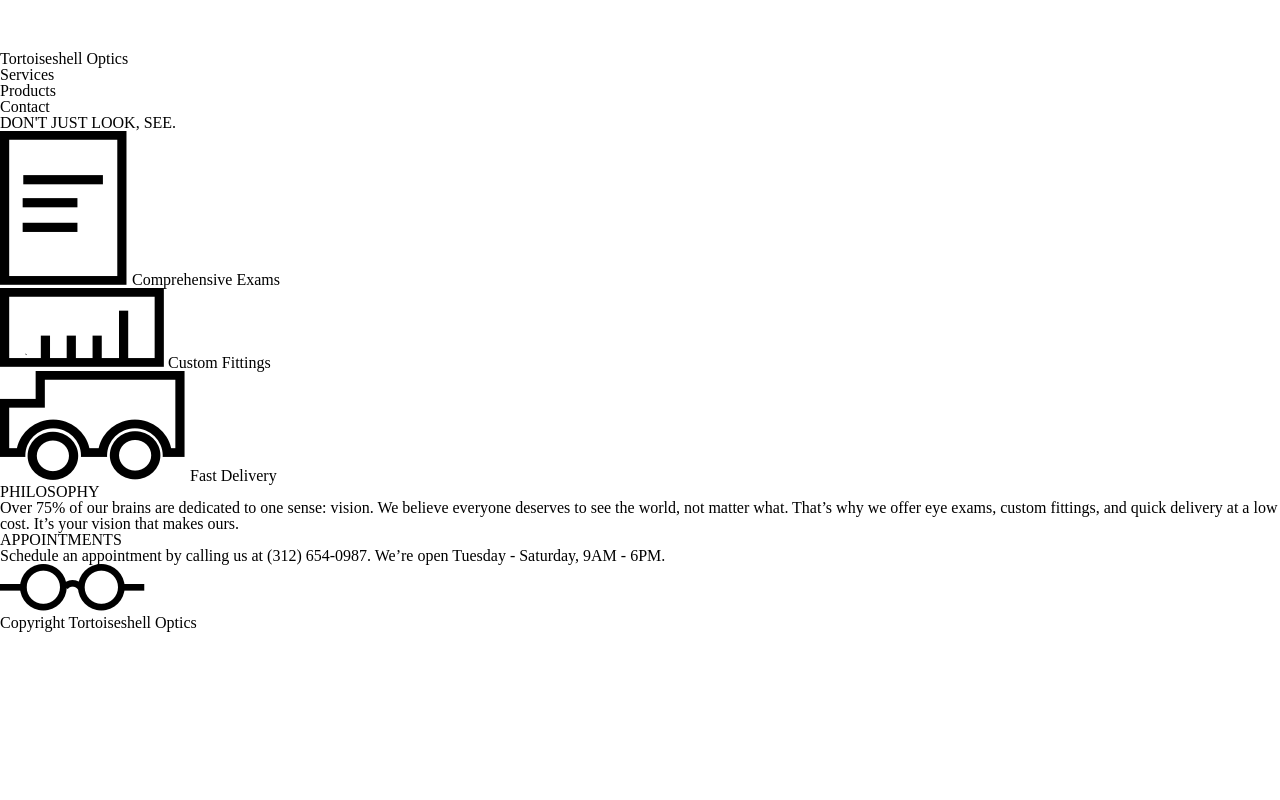
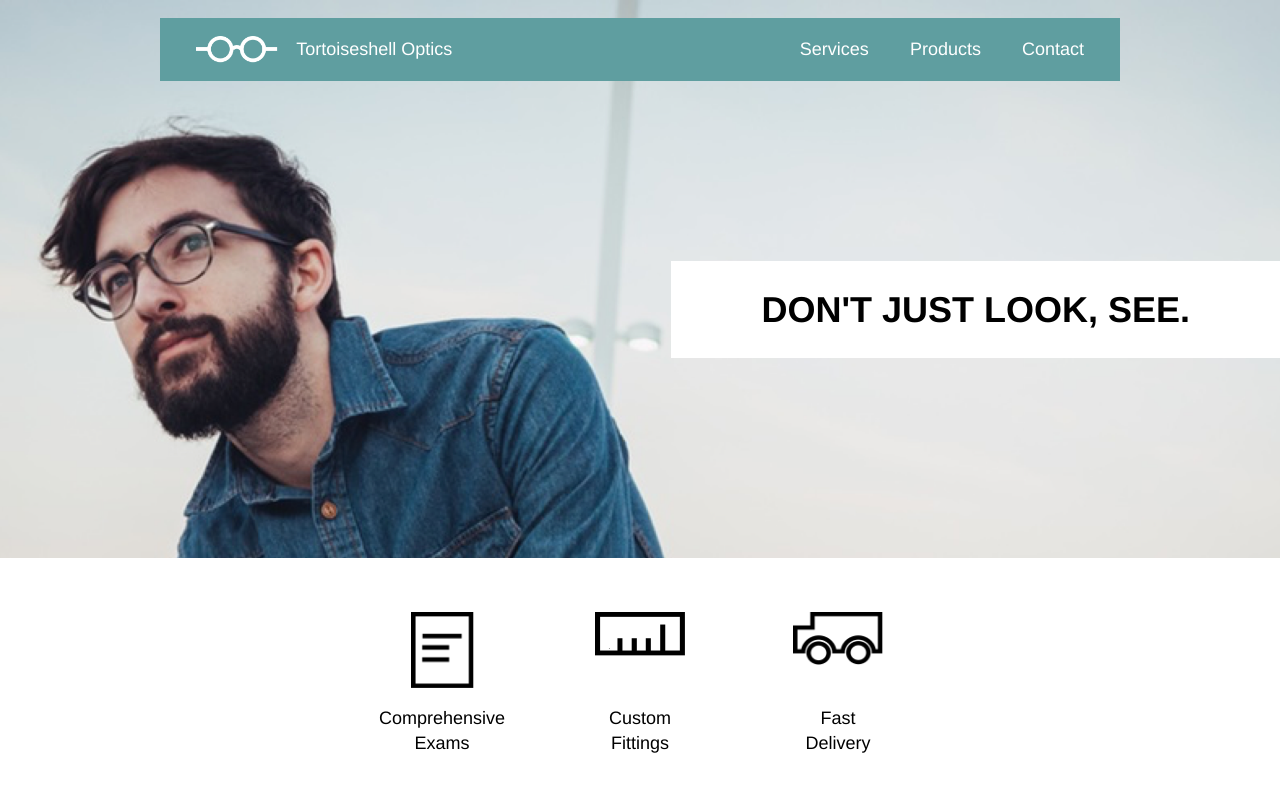
Before and after one commit to DomenicoOS/Tortoiseshell_Optics, a plain HTML site: page index.html in a window 1280 px wide. Shown: the top 800 px of the page. Drawn offline with Linux system fonts and the light colour scheme.

Commit message:
Add more HTML and CSS

```diff
--- a/index.html
+++ b/index.html
@@ -14,11 +14,10 @@
 
     <header>
 
+      <div class="top-bar">
+
         <div class="white-logo">
           <img src="resources/images/logo-white.png" alt="White Glasses Logo">
-      </div>
-
-      <div class="title-top">
           <span>Tortoiseshell Optics</span>
         </div>
 
@@ -26,28 +25,26 @@
           <ul class="list">
             <li>Services</li>
             <li>Products</li>
-          <li>Contact</li>
+            <li class="contact">Contact</li>
           </ul>
         </div>
 
-    </header>
+      </div>
 
-<!-- Banner -->
-
-    <div class="banner">
-
+      <div class="container">
         <div class="slogan">
           <h1>DON'T JUST LOOK, SEE.</h1>
         </div>
+      </div>
 
-    </div>
+    </header>
 
 <!-- Services -->
 
     <div class="services">
 
       <div class="image">
-        <img src="resources/images/paper-icon.png" alt="Paper">
+        <img src="resources/images/paper-icon.png" alt="Paper" class="paper">
         <span>Comprehensive Exams</span>
       </div>
 
@@ -65,7 +62,7 @@
 
 <!-- Information -->
 
-    <div class="container">
+    <div class="container2">
 
       <div class="title">
         <span>PHILOSOPHY</span>
--- a/resources/css/style.css
+++ b/resources/css/style.css
@@ -0,0 +1,149 @@
+html {
+  font-size: 18px;
+  font-family: Helvetica, sans-serif;
+  background-color: white;
+}
+
+body {
+  line-height: 1.4;
+}
+
+/* Header */
+
+header {
+  background-image: url("../../resources/images/glasses-bg.png");
+  background-repeat: no-repeat;
+  background-position: center;
+  background-size: cover;
+  height: 30rem;
+  padding-top: 1rem;
+}
+
+span {
+  font-size: 1rem;
+}
+
+.top-bar {
+  width: 960px;
+  margin: auto;
+  background-color: cadetblue;
+  display: flex;
+  justify-content: space-between;
+  align-items: center;
+  color: white;
+
+}
+
+.white-logo {
+  display: flex;
+  align-items: center;
+}
+
+.white-logo img {
+  height: 1.5rem;
+  padding: 1rem 1rem 1rem 2rem;
+}
+
+.white-logo span {
+  padding-top: 1rem;
+  padding-bottom: 1rem;
+}
+
+li {
+  display: inline;
+  padding-top: 1rem;
+  padding-bottom: 1rem;
+  padding-right: 2rem;
+}
+
+.container {
+  float: right;
+}
+
+.slogan {
+  margin-top: 10rem;
+  padding: 1.5rem 5rem;
+  background-color: white;
+}
+
+h1 {
+  line-height: 1.2;
+  font-size: 2rem;
+  font-weight: bold;
+}
+
+/* Services */
+
+.services {
+  display: flex;
+  justify-content: center;
+}
+
+.image {
+  display: flex;
+  flex-direction: column;
+  justify-content: space-between;
+  align-items: center;
+  width: 5rem;
+  height: 8rem;
+  margin: 3rem;
+  text-align: center;
+}
+
+.image img {
+  width: 5rem;
+  margin-bottom: 1rem;
+}
+
+.image img.paper {
+  width: 3.5rem;
+}
+
+/* Information */
+
+.container2 {
+  display: flex;
+  justify-content: center;
+}
+
+.title {
+  width: 35%;
+  margin-right: 5%;
+  margin-bottom: 5rem;
+}
+
+.title span {
+  font-weight: bold;
+  background-color: cadetblue;
+  color: white;
+  width: 10rem;
+  padding: 0.5rem 1.25rem;
+}
+
+p {
+  padding-top: 1rem;
+}
+
+
+/* Footer */
+
+.footer {
+  width: 960px;
+  margin: auto;
+  margin-top: 5rem;
+  background-color: azure;
+  display: flex;
+}
+
+.black-logo {
+  padding: 4rem 1rem 4rem 4rem;
+}
+
+.black-logo img {
+  height: 1.5rem;
+}
+
+.title-bottom {
+  padding-top: 4rem;
+  padding-bottom: 4rem;
+}
```
Lines whose indentation alone changed are shown as unchanged.
